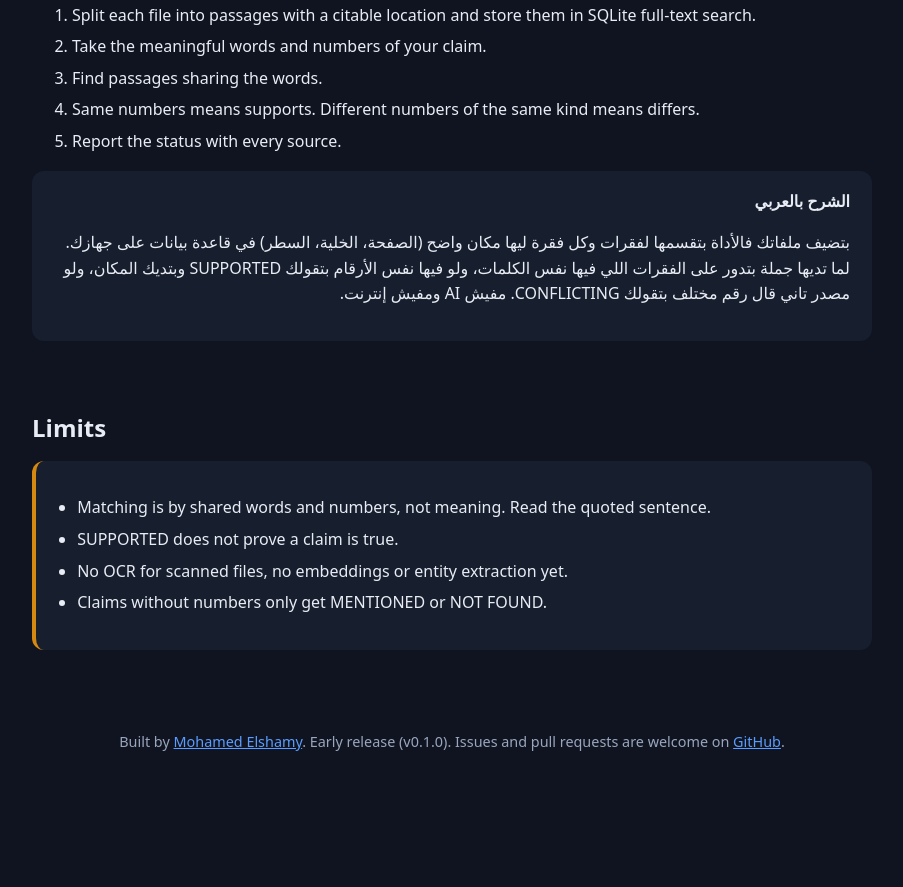
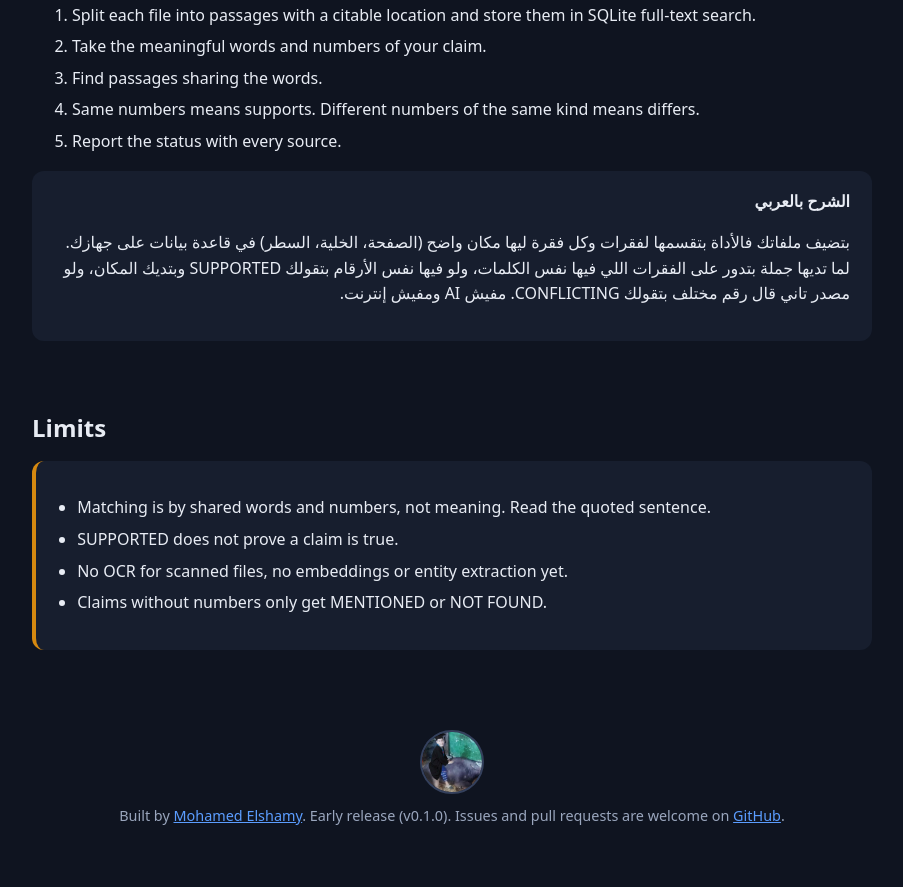
Before and after one commit to Hamasa-ElShamy/sourcetrail, a plain HTML site: page docs/index.html in a window 1280 px wide. Shown: the part 1798-2685 px from the top of the page, without its empty margins (188-1091 px from the left). Before the commit the page ends 2611 px from the top, so only its background shows below. Drawn offline with Linux system fonts and the light colour scheme.

Commit message:
Add landing page (GitHub Pages)

```diff
--- a/docs/index.html
+++ b/docs/index.html
@@ -50,5 +50,5 @@ sourcetrail trace &quot;The model achieved 92% accuracy&quot;</code></pre></sect
 <div class="card rtl"><b>الشرح بالعربي</b><p>بتضيف ملفاتك فالأداة بتقسمها لفقرات وكل فقرة ليها مكان واضح (الصفحة، الخلية، السطر) في قاعدة بيانات على جهازك. لما تديها جملة بتدور على الفقرات اللي فيها نفس الكلمات، ولو فيها نفس الأرقام بتقولك SUPPORTED وبتديك المكان، ولو مصدر تاني قال رقم مختلف بتقولك CONFLICTING. مفيش AI ومفيش إنترنت.</p></div></section>
 <section><h2>Limits</h2><div class="card warn"><ul><li>Matching is by shared words and numbers, not meaning. Read the quoted sentence.</li><li>SUPPORTED does not prove a claim is true.</li><li>No OCR for scanned files, no embeddings or entity extraction yet.</li><li>Claims without numbers only get MENTIONED or NOT FOUND.</li></ul></div></section>
 </main>
-<footer>Built by <a style="color:var(--acc)" href="https://github.com/mohamed-elshamy-ai">Mohamed Elshamy</a>. Early release (v0.1.0). Issues and pull requests are welcome on <a style="color:var(--acc)" href="https://github.com/mohamed-elshamy-ai/sourcetrail">GitHub</a>.</footer>
+<footer><img src="author.jpg" alt="Mohamed Elshamy" width="64" height="64" style="border-radius:50%;border:2px solid #34405c;display:block;margin:0 auto 10px"> Built by <a style="color:var(--acc)" href="https://github.com/mohamed-elshamy-ai">Mohamed Elshamy</a>. Early release (v0.1.0). Issues and pull requests are welcome on <a style="color:var(--acc)" href="https://github.com/mohamed-elshamy-ai/sourcetrail">GitHub</a>.</footer>
 </body></html>
```
Also changed, not shown: docs/author.jpg (added).
